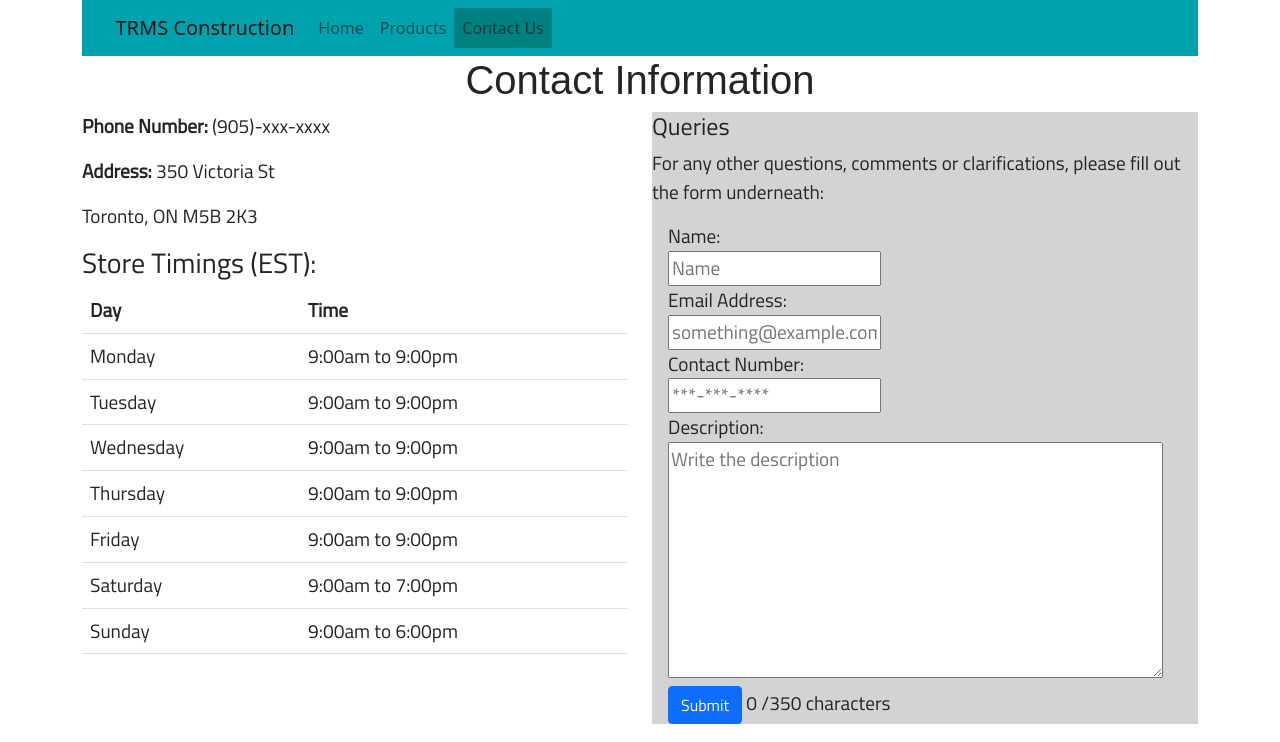
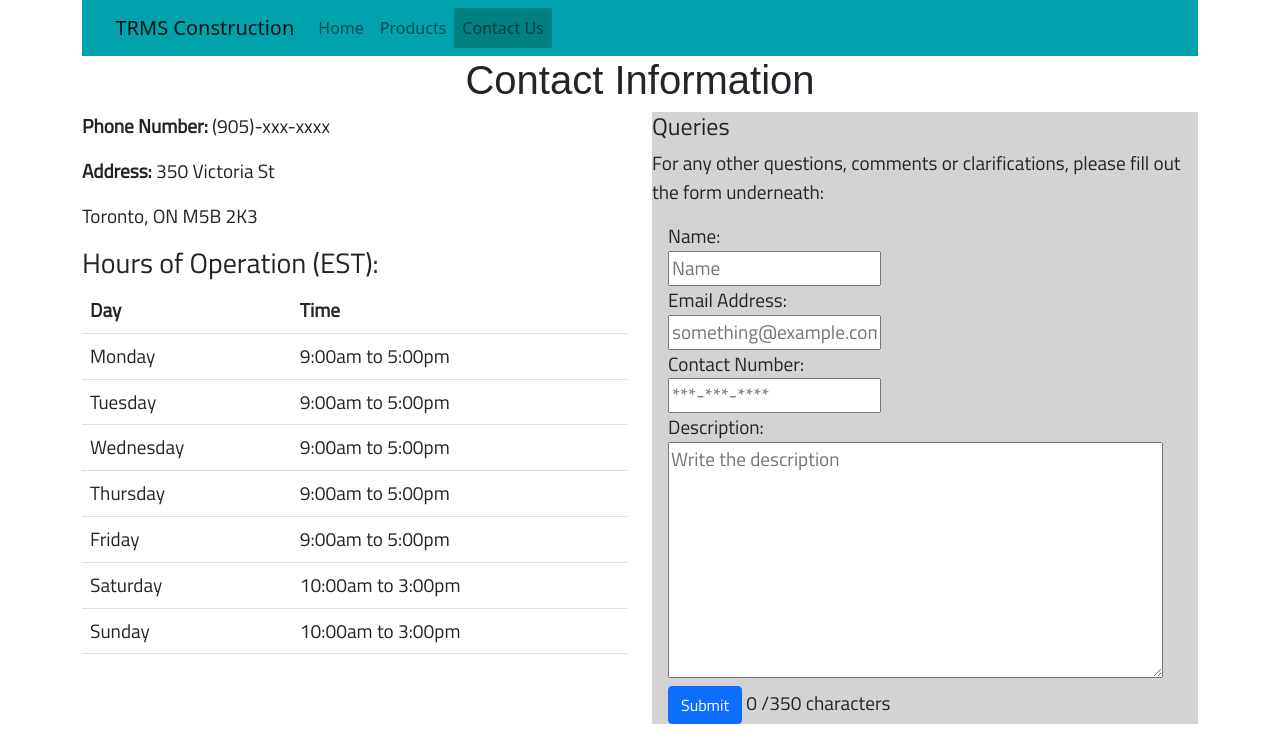
Before and after one commit to MeshwaS/capstonePOC, a plain HTML site: page src/ContactUS.html in a window 1280 px wide. Shown: the top 742 px of the page. Drawn offline with nearby package versions, Linux system fonts and the light colour scheme; a web font is replaced by a local one.

Commit message:
Update ContactUS.html

```diff
--- a/src/ContactUS.html
+++ b/src/ContactUS.html
@@ -55,7 +55,7 @@
             <p><strong>Phone Number:</strong> (905)-xxx-xxxx</p>
             <p><strong>Address:</strong> 350 Victoria St</p>
             <p>Toronto, ON M5B 2K3</p>
-            <h3>Store Timings (EST):</h3>
+            <h3>Hours of Operation (EST):</h3>
             <table class="table">
               <tr>
                 <th>Day</th>
@@ -63,31 +63,31 @@
               </tr>
               <tr>
                 <td>Monday</td>
-                <td>9:00am to 9:00pm</td>
+                <td>9:00am to 5:00pm</td>
               </tr>
               <tr>
                 <td>Tuesday</td>
-                <td>9:00am to 9:00pm</td>
+                <td>9:00am to 5:00pm</td>
               </tr>
               <tr>
                 <td>Wednesday</td>
-                <td>9:00am to 9:00pm</td>
+                <td>9:00am to 5:00pm</td>
               </tr>
               <tr>
                 <td>Thursday</td>
-                <td>9:00am to 9:00pm</td>
+                <td>9:00am to 5:00pm</td>
               </tr>
               <tr>
                 <td>Friday</td>
-                <td>9:00am to 9:00pm</td>
+                <td>9:00am to 5:00pm</td>
               </tr>
               <tr>
                 <td>Saturday</td>
-                <td>9:00am to 7:00pm</td>
+                <td>10:00am to 3:00pm</td>
               </tr>
               <tr>
                 <td>Sunday</td>
-                <td>9:00am to 6:00pm</td>
+                <td>10:00am to 3:00pm</td>
               </tr>
             </table>
           </div>
```
